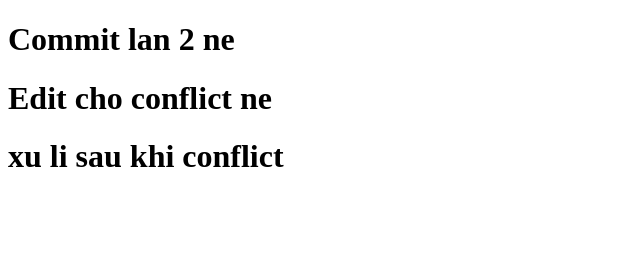
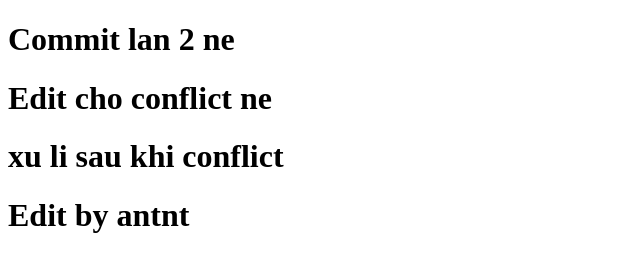
Before and after one commit to Betterlife22/Demo, a plain HTML site: page about.html in a window 1280 px wide. Shown: the whole page, without its empty margins (0-640 px from the left). Drawn offline with Linux system fonts and the light colour scheme.

Commit message:
commit by antntm

```diff
--- a/about.html
+++ b/about.html
@@ -9,5 +9,6 @@
         <h1>Commit lan 2 ne</h1>
         <h1>Edit cho conflict ne</h1>
         <h1>xu li sau khi conflict</h1>
+        <h1>Edit by antnt</h1>
     </body>
 </html>
```
